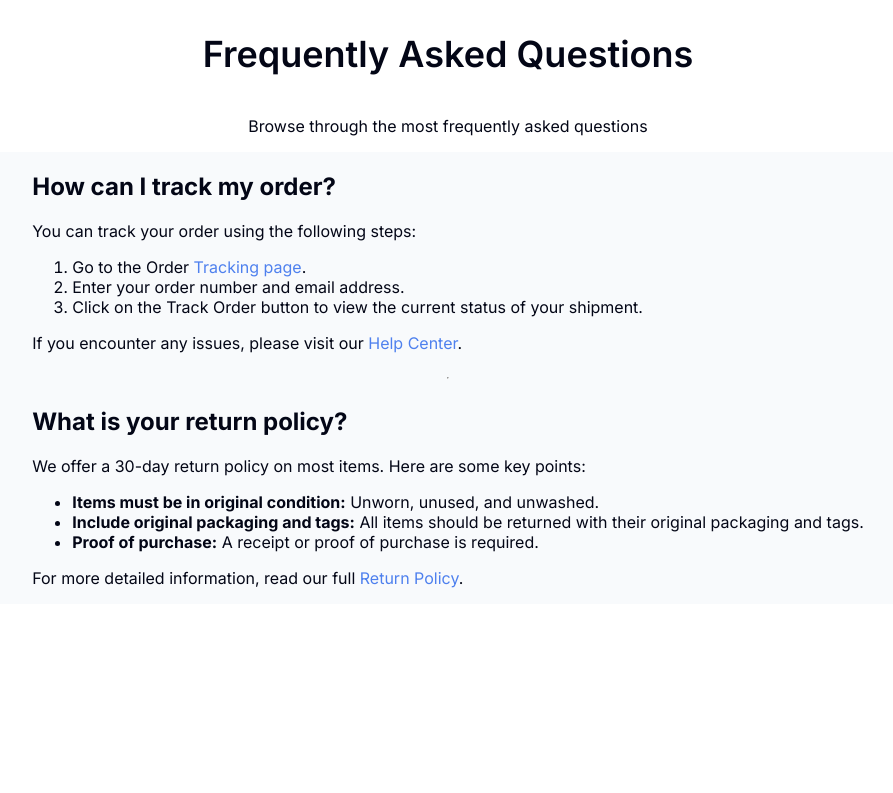
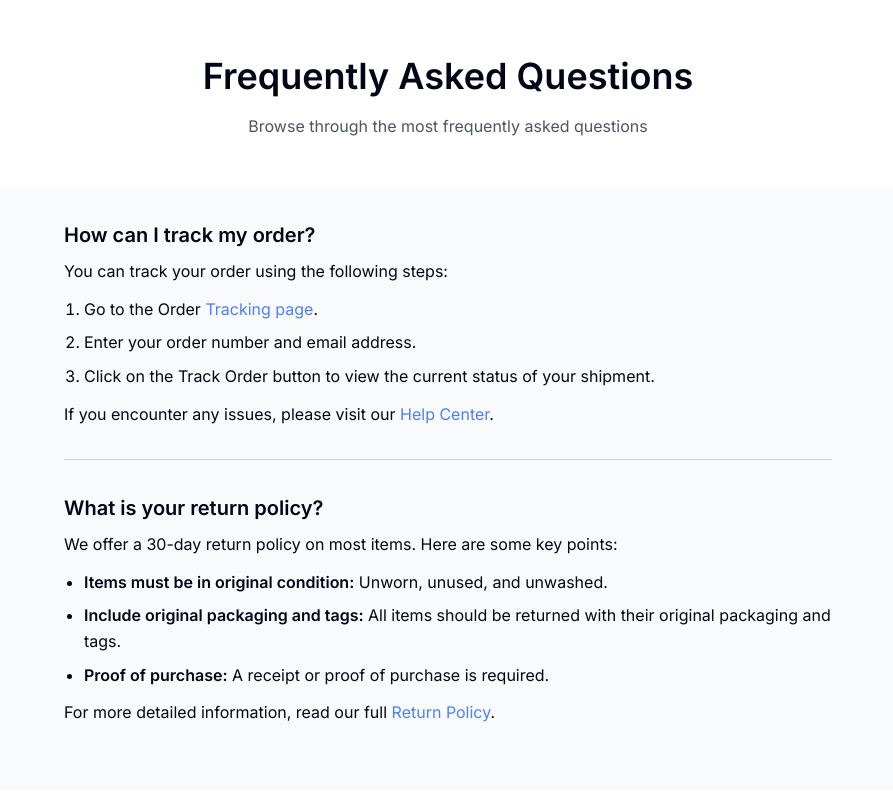
Before and after one commit to DeadCode-Dev/Simple-Frequently-Asked-Questions-FAQ-, a plain HTML site: page index.html in a window 1280 px wide. Shown: the whole page, without its empty margins (192-1085 px from the left). Drawn offline with Linux system fonts and the light colour scheme.

Commit message:
respnsive fixes

```diff
--- a/index.html
+++ b/index.html
@@ -1,43 +1,71 @@
 <!DOCTYPE html>
 <html lang="en">
+
 <head>
-    <meta charset="UTF-8">
-    <meta name="viewport" content="width=device-width, initial-scale=1.0">
-
-    <link rel="icon" href="resources/favicon.ico" type="image/x-icon" sizes="96x96">
-    <link rel="stylesheet" href="styles.css">
+  <meta charset="UTF-8" />
+  <meta name="viewport" content="width=device-width, initial-scale=1.0" />
+  <link rel="icon" href="resources/favicon.ico" type="image/x-icon" />
+  <link rel="stylesheet" href="styles.css" />
   <title>Simple FAQ | devChallenges.io</title>
 </head>
+
 <body>
   <header class="faq-header">
     <h1>Frequently Asked Questions</h1>
     <p>Browse through the most frequently asked questions</p>
   </header>
+  <main class="main">
+
     <section class="faq-container">
 
       <div class="faq-item">
         <h2>How can I track my order?</h2>
         <p>You can track your order using the following steps:</p>
         <ol>
-        <li>Go to the Order <a href="#">Tracking page</a>.</li>
+          <li>
+            Go to the Order <a href="#">Tracking page</a>.
+          </li>
           <li>Enter your order number and email address.</li>
-        <li>Click on the Track Order button to view the current status of your shipment.</li>
+          <li>
+            Click on the Track Order button to view the current status of your
+            shipment.
+          </li>
         </ol>
-      <p>If you encounter any issues, please visit our <a href="#">Help Center</a>.</p>
+        <p>
+          If you encounter any issues, please visit our
+          <a href="#">Help Center</a>.
+        </p>
       </div>
 
       <hr />
 
       <div class="faq-item">
         <h2>What is your return policy?</h2>
-      <p>We offer a 30-day return policy on most items. Here are some key points:</p>
+        <p>
+          We offer a 30-day return policy on most items. Here are some key
+          points:
+        </p>
         <ul>
-        <li><strong>Items must be in original condition:</strong> Unworn, unused, and unwashed.</li>
-        <li><strong>Include original packaging and tags:</strong> All items should be returned with their original packaging and tags.</li>
-        <li><strong>Proof of purchase:</strong> A receipt or proof of purchase is required.</li>
+          <li>
+            <strong>Items must be in original condition:</strong> Unworn,
+            unused, and unwashed.
+          </li>
+          <li>
+            <strong>Include original packaging and tags:</strong> All items
+            should be returned with their original packaging and tags.
+          </li>
+          <li>
+            <strong>Proof of purchase:</strong> A receipt or proof of purchase
+            is required.
+          </li>
         </ul>
-      <p>For more detailed information, read our full <a href="#">Return Policy</a>.</p>
+        <p>
+          For more detailed information, read our full
+          <a href="#">Return Policy</a>.
+        </p>
       </div>
     </section>
+  </main>
 </body>
+
 </html>
--- a/styles.css
+++ b/styles.css
@@ -1,50 +1,97 @@
-@import url('https://fonts.googleapis.com/css2?family=Inter:ital,opsz,wght@0,14..32,100..900;1,14..32,100..900&display=swap');
+@import url('https://fonts.googleapis.com/css2?family=Inter:wght@400;600&display=swap');
 
 * {
 	box-sizing: border-box;
-	font-family: "Inter", sans-serif;
-	font-optical-sizing: auto;
-	font-style: normal;
-	color: #030616;
+	margin: 0;
+	padding: 0;
 }
 
-.faq-header {
-	display: flex;
-	flex-direction: column;
-	align-items: center;
-}
-
-.faq-header h1 {
-	font-size: 36px;
-	font-weight: 600;
-}
-
-.faq-header p {
-	font-size: 16px;
-	font-weight: 400;
-}
-
-.faq-container {
-	background-color: #F8FAFC;
-    display: grid;
-    justify-content: space-around;
-    margin-left: auto;
-    margin-right: auto;
-
+body {
+	font-family: "Inter", sans-serif;
+	background-color: #ffffff;
+	color: #030616;
+	line-height: 1.6;
 }
 
 a {
 	text-decoration: none;
-	color: #4E80EE;
+	color: #4e80ee;
 }
 
-.author-info {
-	font-size: 14px;
-	text-align: center;
-	margin-top: 16px;
-	color: rgb(55, 65, 81);
+a:hover {
+	text-decoration: underline;
 }
 
-.author-info a {
-	text-decoration: none;
+.main {
+	background-color: #f8fafc;
+
 }
+
+.faq-container {
+	max-width: 800px;
+	margin: 0 auto;
+	padding: 2rem 1rem;
+}
+
+.faq-header {
+	text-align: center;
+	margin-bottom: 3rem;
+	margin-top: 3rem;
+}
+
+.faq-header h1 {
+	font-size: 2.25rem;
+	font-weight: 600;
+	margin-bottom: 0.5rem;
+}
+
+.faq-header p {
+	font-size: 1rem;
+	font-weight: 400;
+	color: #4b5563;
+}
+
+.faq-item {
+	margin-bottom: 2rem;
+}
+
+.faq-item h2 {
+	font-size: 1.25rem;
+	font-weight: 600;
+	margin-bottom: 0.5rem;
+}
+
+.faq-item p {
+	margin-bottom: 0.75rem;
+}
+
+.faq-item ol,
+.faq-item ul {
+	padding-left: 1.25rem;
+	margin-bottom: 0.75rem;
+}
+
+.faq-item li {
+	margin-bottom: 0.5rem;
+}
+
+hr {
+	border: none;
+	border-top: 1px solid #d2d5da;
+	margin: 2rem 0;
+}
+
+/* Responsive tweaks */
+@media (max-width: 600px) {
+	.faq-header h1 {
+		font-size: 1.75rem;
+	}
+
+	.faq-header p {
+		font-size: 0.95rem;
+	}
+
+	.faq-item h2 {
+		font-size: 1.1rem;
+	}
+}
```
Lines whose indentation alone changed are shown as unchanged.
